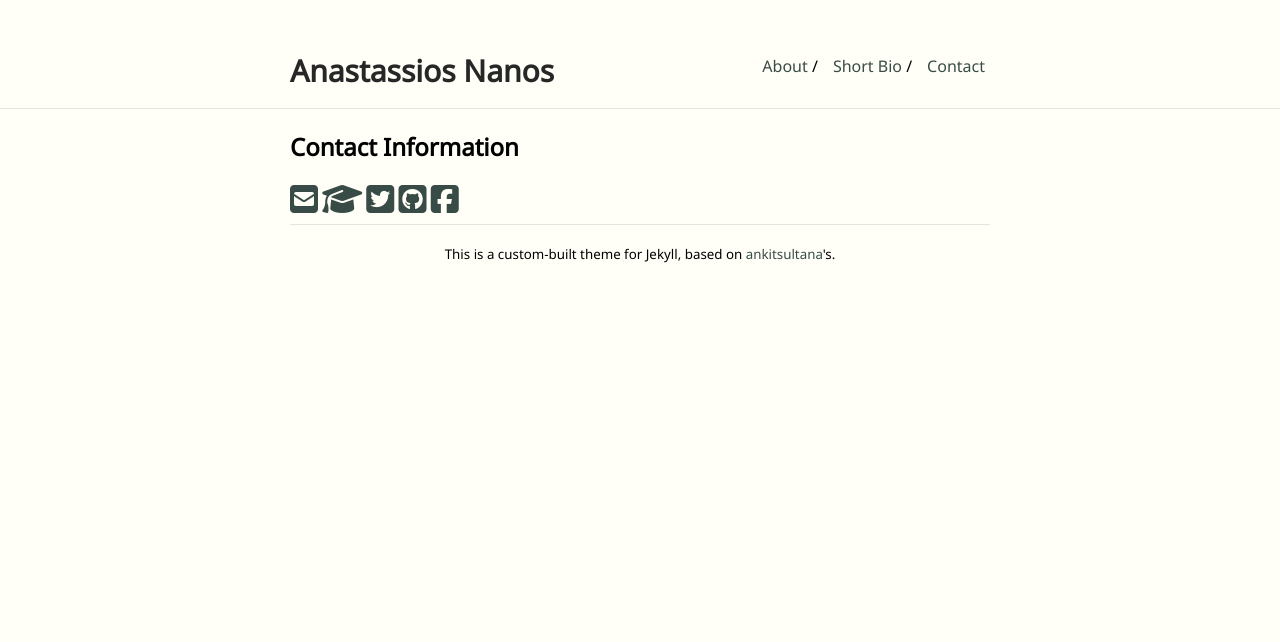
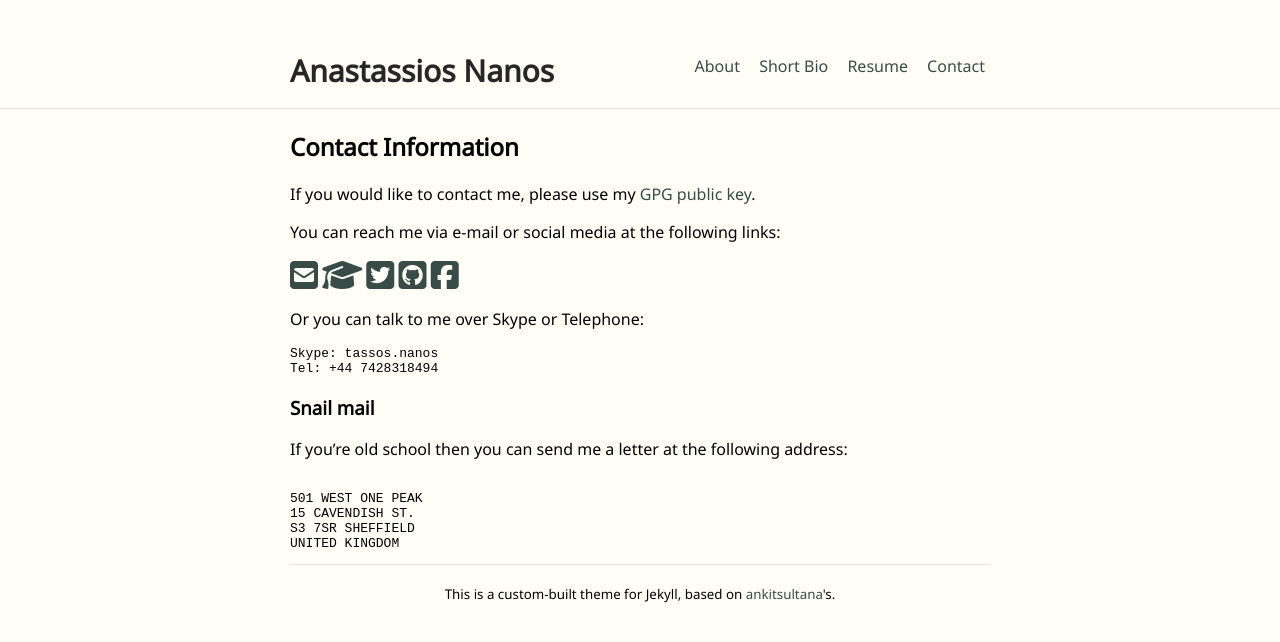
Before and after one commit to ananos/ananos.uk, a Jekyll site: the page built from contact.md, in a window 1280 px wide. Shown: the top 642 px of the page. Built offline with Jekyll 4.4.1, drawn with Linux system fonts in a browser that asks for light colours; nearby versions of some CDN libraries; our own code applies the rules of GitHub Pages for plain Markdown files.

Commit message:
Update working on section
Signed-off-by: Anastassios Nanos <ananos@nubificus.co.uk>

```diff
--- a/_config.yml
+++ b/_config.yml
@@ -23,5 +23,7 @@ nav:
     link: "/"
   - name: "Short Bio"
     link: "/short-bio"
+  - name: "Resume"
+    link: "/ananos-cv-en-20210212.pdf"
   - name: "Contact"
     link: "/contact"
--- a/_layouts/default.html
+++ b/_layouts/default.html
@@ -66,12 +66,12 @@
             <ul id="navlist" class="alignable pull-right navbar-ul">
                 {% for x in site.nav %}
                 {% if x.name == "Resume" %}
-                <li class="alignable pull-left nav-list"><a target="_blank" href="{{ x.link }}">{{ x.name }}</a>
+                <li class="alignable nav-list"><a target="_blank" href="{{ x.link }}">{{ x.name }}</a>
                     {% else %}
-                <li class="alignable pull-left nav-list"><a href="{{ x.link }}">{{ x.name }}</a>
+                <li class="alignable nav-list"><a href="{{ x.link }}">{{ x.name }}</a>
                     {% endif %}
                     {% if forloop.last == false %}
-                    /
+		    <!--|-->
                     {% endif %}
                 </li>
                 {% endfor %}
--- a/_layouts/work_item.html
+++ b/_layouts/work_item.html
@@ -70,7 +70,7 @@
                 <li class="alignable pull-left nav-list"><a href="{{ x.link }}">{{ x.name }}</a>
                     {% endif %}
                     {% if forloop.last == false %}
-                    /
+		    <!--/-->
                     {% endif %}
                 </li>
                 {% endfor %}
--- a/contact.md
+++ b/contact.md
@@ -5,4 +5,26 @@ is_contact: true
 
 ## Contact Information
 
+If you would like to contact me, please use my <a href="ananos.pgp.key.asc">GPG public key</a>.
+
+You can reach me via e-mail or social media at the following links:
+
 {% include social-media-links.html %}
+
+Or you can talk to me over Skype or Telephone:
+
+<pre>
+Skype: tassos.nanos
+Tel: +44 7428318494
+</pre>
+
+### Snail mail
+
+If you're old school then you can send me a letter at the following address:
+
+<pre><code>
+501 WEST ONE PEAK
+15 CAVENDISH ST.
+S3 7SR SHEFFIELD
+UNITED KINGDOM
+</code></pre>
```
Also changed, not shown: _posts/2021-05-22-hwaccel.md (+16 -0 lines), _posts/2021-05-27-hypervisors.md (+8 -1 lines).
